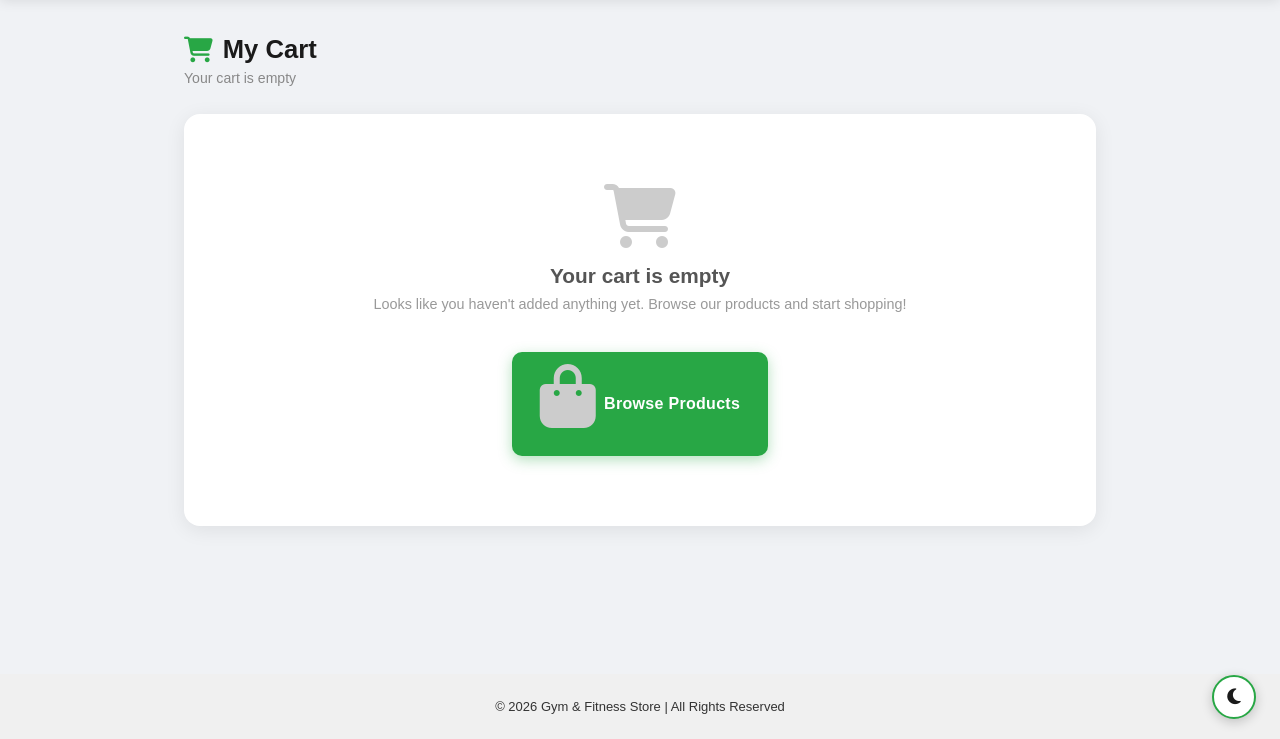
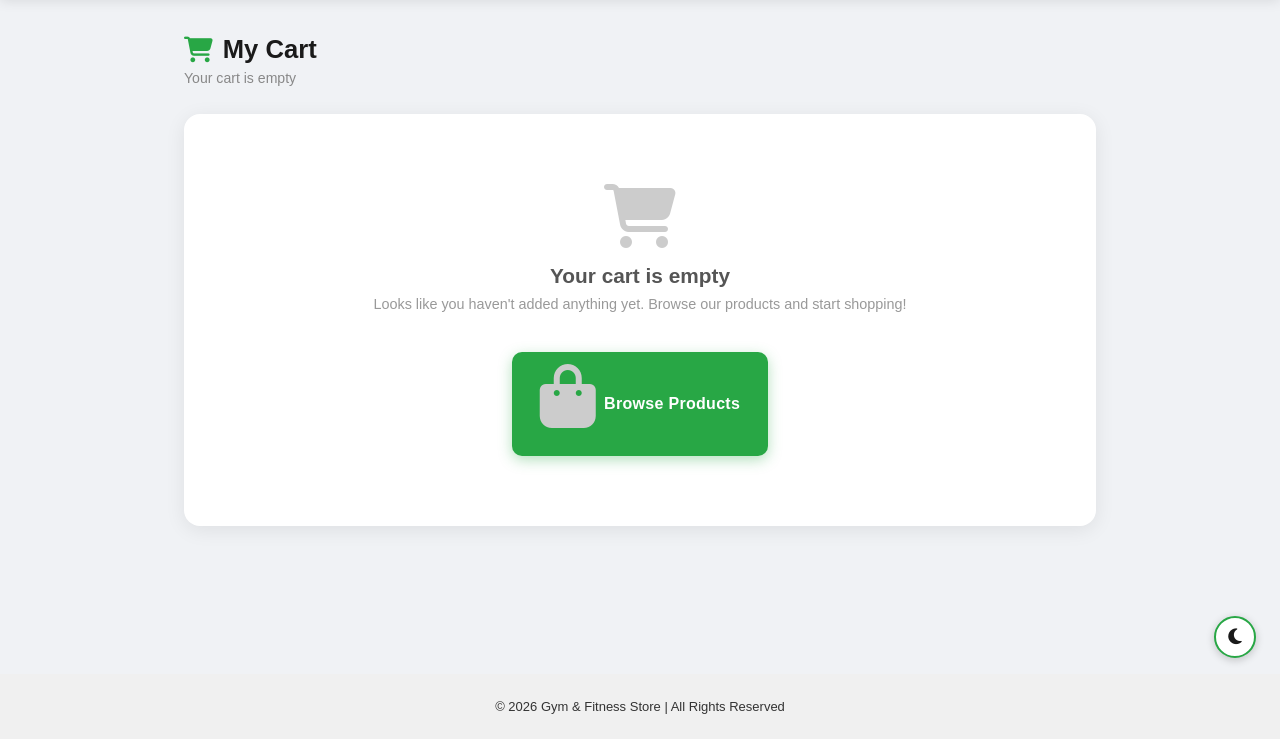
Before and after one commit to Navindi-Thisara/gym-fitness-store, a PHP site: page /user/cart.php in a window 1280 px wide. Shown: the part 61-800 px from the top of the page. Run offline with PHP 8.4, Linux system fonts and the light colour scheme; the visitor is signed in with stand-in values (Sample User, id 1).

Commit message:
Fixed header links and updated cart & home pages

```diff
--- a/includes/header.php
+++ b/includes/header.php
@@ -99,7 +99,7 @@ body.dark-mode .cart-badge { background:#f0c040; color:#1a1a1a; }
                 <!-- Hide Home button when already on home page -->
                 <?php if(!$isHome): ?>
                     <?php if($userLogged): ?>
-                        <li><a href="<?= $root ?>user/home.php" class="btn-header">Home</a></li>
+                        <li><a href="<?= $root ?>/gym-store/user/home.php" class="btn-header">Home</a></li>
                     <?php else: ?>
                         <li><a href="<?= $root ?>index.php" class="btn-header">Home</a></li>
                     <?php endif; ?>
--- a/user/cart.php
+++ b/user/cart.php
@@ -264,15 +264,16 @@ body.dark-mode .summary-row.total{color:#f0f0f0;border-color:#2a2a2a;}
     margin-top:14px; display:flex; align-items:center; justify-content:center; gap:5px;
 }
 
-/* ── Mode toggle fixed ── */
-.mode-toggle-container{position:fixed;bottom:20px;right:24px;z-index:999;}
+/* ── Mode toggle — absolute bottom-right inside wrapper, same as login page ── */
+.page-outer{ position:relative; flex:1; display:flex; flex-direction:column; }
+.mode-toggle-container{ position:absolute; bottom:16px; right:24px; z-index:10; }
 #mode-toggle{
-    font-size:18px;width:44px;height:44px;
+    font-size:18px;width:42px;height:42px;
     border-radius:50%;border:2px solid #28a745;
     background:#fff;color:#1a1a1a;cursor:pointer;
     display:flex;align-items:center;justify-content:center;
     transition:background 0.3s,color 0.3s,border-color 0.3s;
-    box-shadow:0 3px 12px rgba(0,0,0,0.2);
+    box-shadow:0 2px 8px rgba(0,0,0,0.2);
 }
 #mode-toggle:hover{background: #28a745;color: #fff;}
 body.dark-mode #mode-toggle{background: #1a1a1a;color: #28a745;border-color: #28a745;}
@@ -297,6 +298,7 @@ body.dark-mode  .main-footer{background:#1a1a1a;color:#aaa;}
 
 <?php include("../includes/header.php"); ?>
 
+<div class="page-outer">
 <div class="main-content">
 
     <h2 class="page-title"><i class="fa-solid fa-cart-shopping"></i> My Cart</h2>
@@ -417,14 +419,15 @@ body.dark-mode  .main-footer{background:#1a1a1a;color:#aaa;}
 
     <?php endif; ?>
 
-</div>
+</div><!-- end main-content -->
 
-<!-- Mode toggle fixed bottom-right -->
+<!-- Mode toggle — bottom-right corner, same as login page -->
 <div class="mode-toggle-container">
     <button id="mode-toggle" title="Toggle Light/Dark Mode">
         <i class="fa-solid fa-moon"></i>
     </button>
 </div>
+</div><!-- end page-outer -->
 
 <?php include("../includes/footer.php"); ?>
 
```
Also changed, not shown: user/home.php (+13 -10 lines).
